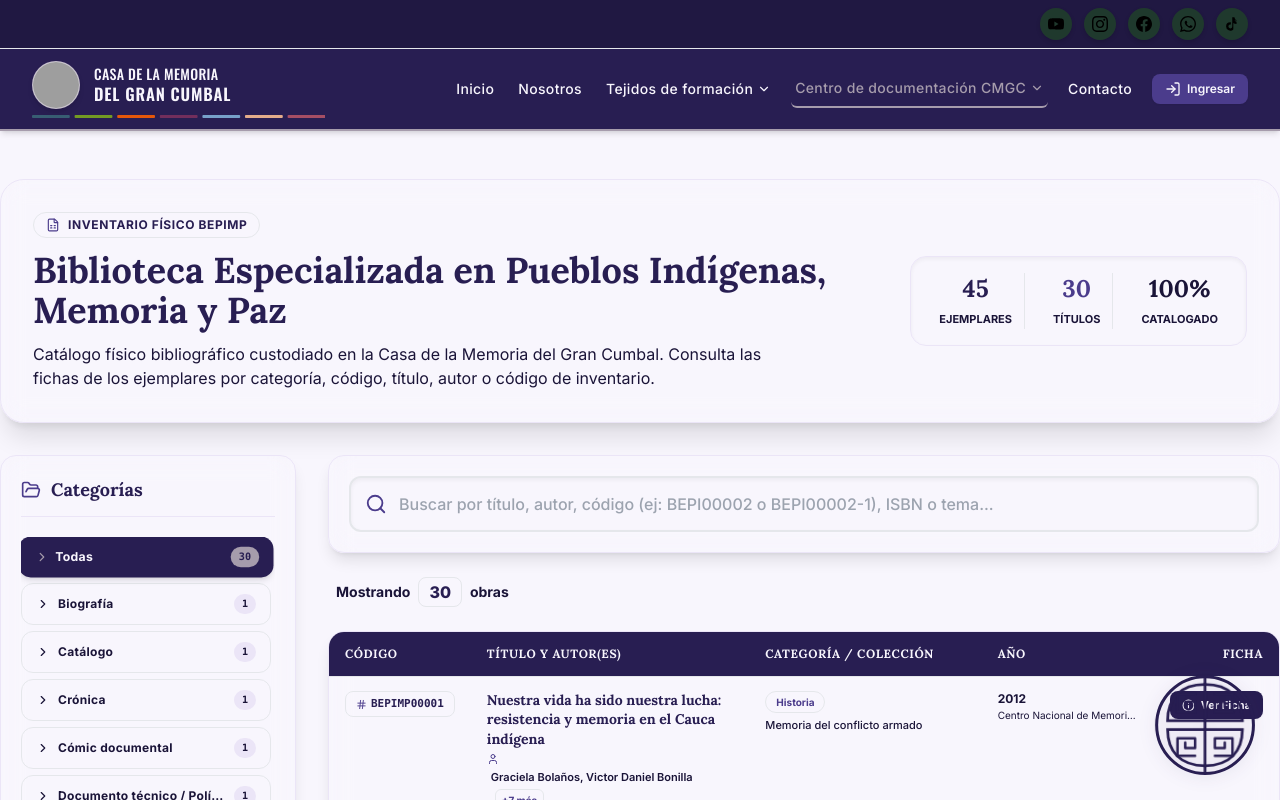
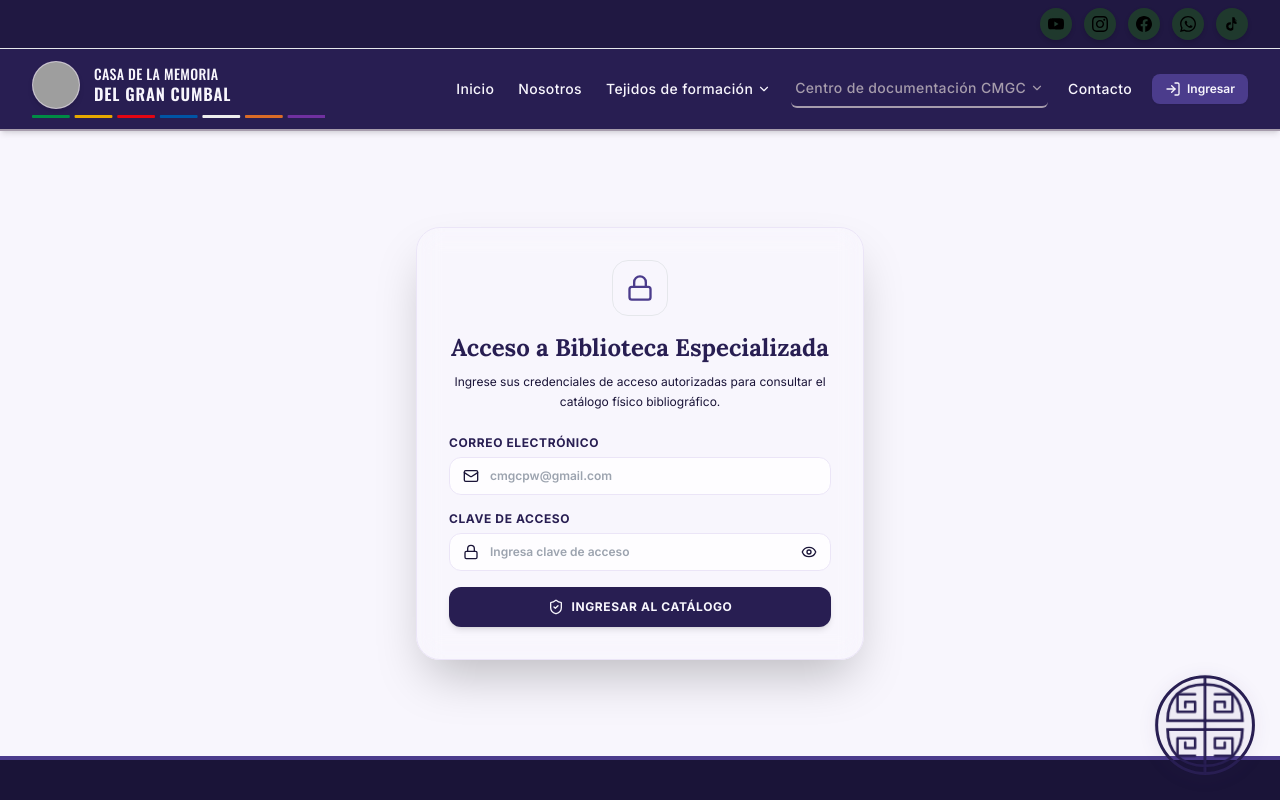
Before and after one commit to danielguadir/casa-memoria-web, a Next.js app: page /centro-documentacion/biblioteca in a window 1280 px wide. Shown: the top 800 px of the page. Built offline with nearby package versions, Linux system fonts and the light colour scheme; grey boxes are pictures that could not be loaded.

Commit message:
feat(bepimp): add email/password access gate and remove banner metrics text

```diff
--- a/src/components/BibliotecaEspecializada.tsx
+++ b/src/components/BibliotecaEspecializada.tsx
@@ -1,25 +1,72 @@
 'use client';
 
-import React, { useState, useMemo } from 'react';
-import { Search, BookOpen, User, Info, CheckCircle2, FileSpreadsheet, X, Hash, FolderOpen, ChevronRight, Layers } from 'lucide-react';
+import React, { useState, useMemo, useEffect } from 'react';
+import { Search, BookOpen, User, Info, CheckCircle2, FileSpreadsheet, X, Hash, FolderOpen, ChevronRight, Layers, Lock, Mail, Eye, EyeOff, ShieldCheck, LogOut, AlertCircle } from 'lucide-react';
+import { useAuth } from '@/context/AuthContext';
 import {
   libraryCatalog,
   LibraryItem,
   getAllLibraryCategories,
-  searchLibrary,
-  getTotalCopiesCount
+  searchLibrary
 } from '@/data/libraryCatalog';
 
 export default function BibliotecaEspecializada() {
+  const { user, isLoggedIn, login, logout } = useAuth();
+  const [isLocalAuth, setIsLocalAuth] = useState<boolean>(false);
+  const [loginEmail, setLoginEmail] = useState('');
+  const [loginPassword, setLoginPassword] = useState('');
+  const [showPassword, setShowPassword] = useState(false);
+  const [authError, setAuthError] = useState<string | null>(null);
+
   const [searchQuery, setSearchQuery] = useState('');
   const [selectedCategory, setSelectedCategory] = useState<string>('Todas');
   const [selectedItemModal, setSelectedItemModal] = useState<LibraryItem | null>(null);
 
+  useEffect(() => {
+    if (typeof window !== 'undefined') {
+      const stored = sessionStorage.getItem('bepimp_authenticated');
+      if (stored === 'true') {
+        setIsLocalAuth(true);
+      }
+    }
+  }, []);
+
+  const isAuth = isLoggedIn || isLocalAuth;
+
+  const handleLoginSubmit = (e: React.FormEvent) => {
+    e.preventDefault();
+    setAuthError(null);
+    const trimmedEmail = loginEmail.trim().toLowerCase();
+
+    if (trimmedEmail === 'cmgcpw@gmail.com' && loginPassword === 'admincmgc2026') {
+      if (typeof window !== 'undefined') {
+        sessionStorage.setItem('bepimp_authenticated', 'true');
+      }
+      setIsLocalAuth(true);
+      login(trimmedEmail, loginPassword);
+    } else {
+      const result = login(trimmedEmail, loginPassword);
+      if (result.success) {
+        if (typeof window !== 'undefined') {
+          sessionStorage.setItem('bepimp_authenticated', 'true');
+        }
+        setIsLocalAuth(true);
+      } else {
+        setAuthError('Correo o clave de acceso incorrectos.');
+      }
+    }
+  };
+
+  const handleLogout = () => {
+    if (typeof window !== 'undefined') {
+      sessionStorage.removeItem('bepimp_authenticated');
+    }
+    setIsLocalAuth(false);
+    logout();
+  };
+
   // Dynamic categories list starting with 'Todas'
   const categoriesList = useMemo(() => ['Todas', ...getAllLibraryCategories()], []);
-
-  // Total physical copies count across all titles
-  const totalCopiesCount = useMemo(() => getTotalCopiesCount(), []);
 
   // Compute item counts per category for scalable sidebar metrics
   const categoryCounts = useMemo(() => {
@@ -48,6 +95,80 @@ export default function BibliotecaEspecializada() {
     alert(`Solicitud registrada para "${item.title}". Módulo de préstamo presencial en sala.`);
   };
 
+  if (!isAuth) {
+    return (
+      <div className="max-w-md mx-auto my-12 p-8 bg-crema/95 backdrop-blur-md rounded-3xl shadow-2xl border border-crema-dark space-y-6 animate-in fade-in duration-300">
+        <div className="text-center space-y-2">
+          <div className="w-14 h-14 bg-verde-profundo/10 rounded-2xl flex items-center justify-center mx-auto mb-4 border border-verde-profundo/20 text-verde-profundo">
+            <Lock className="w-7 h-7 text-terracota" />
+          </div>
+          <h2 className="font-serif font-bold text-2xl text-verde-profundo">Acceso a Biblioteca Especializada</h2>
+          <p className="text-cafe/80 text-xs leading-relaxed">
+            Ingrese sus credenciales de acceso autorizadas para consultar el catálogo físico bibliográfico.
+          </p>
+        </div>
+
+        {authError && (
+          <div className="p-3 bg-red-50 border border-red-200 rounded-xl text-xs text-red-700 flex items-center space-x-2 animate-in fade-in">
+            <AlertCircle className="w-4 h-4 shrink-0" />
+            <span>{authError}</span>
+          </div>
+        )}
+
+        <form onSubmit={handleLoginSubmit} className="space-y-4">
+          <div>
+            <label className="block text-xs font-bold text-verde-profundo mb-1.5 uppercase tracking-wider">
+              Correo Electrónico
+            </label>
+            <div className="relative">
+              <Mail className="w-4 h-4 text-cafe/50 absolute left-3.5 top-1/2 -translate-y-1/2" />
+              <input
+                type="email"
+                required
+                value={loginEmail}
+                onChange={(e) => setLoginEmail(e.target.value)}
+                placeholder="cmgcpw@gmail.com"
+                className="w-full pl-10 pr-4 py-2.5 rounded-xl border border-crema-dark bg-white/80 text-xs font-semibold text-cafe focus:outline-none focus:ring-2 focus:ring-verde-profundo/30 focus:border-verde-profundo transition-all"
+              />
+            </div>
+          </div>
+
+          <div>
+            <label className="block text-xs font-bold text-verde-profundo mb-1.5 uppercase tracking-wider">
+              Clave de Acceso
+            </label>
+            <div className="relative">
+              <Lock className="w-4 h-4 text-cafe/50 absolute left-3.5 top-1/2 -translate-y-1/2" />
+              <input
+                type={showPassword ? 'text' : 'password'}
+                required
+                value={loginPassword}
+                onChange={(e) => setLoginPassword(e.target.value)}
+                placeholder="Ingresa clave de acceso"
+                className="w-full pl-10 pr-10 py-2.5 rounded-xl border border-crema-dark bg-white/80 text-xs font-semibold text-cafe focus:outline-none focus:ring-2 focus:ring-verde-profundo/30 focus:border-verde-profundo transition-all"
+              />
+              <button
+                type="button"
+                onClick={() => setShowPassword(!showPassword)}
+                className="absolute right-3.5 top-1/2 -translate-y-1/2 text-cafe/50 hover:text-cafe transition-colors"
+              >
+                {showPassword ? <EyeOff className="w-4 h-4" /> : <Eye className="w-4 h-4" />}
+              </button>
+            </div>
+          </div>
+
+          <button
+            type="submit"
+            className="w-full py-3 bg-verde-profundo hover:bg-verde-profundo/90 text-crema font-bold rounded-xl shadow-md transition-all text-xs tracking-wider uppercase cursor-pointer flex items-center justify-center space-x-2 mt-2"
+          >
+            <ShieldCheck size={16} />
+            <span>Ingresar al Catálogo</span>
+          </button>
+        </form>
+      </div>
+    );
+  }
+
   return (
     <div className="max-w-7xl mx-auto space-y-8 animate-in fade-in duration-300">
 
@@ -65,30 +186,23 @@ export default function BibliotecaEspecializada() {
               Biblioteca Especializada en Pueblos Indígenas, Memoria y Paz
             </h3>
             <p className="text-cafe/80 text-sm sm:text-base max-w-3xl leading-relaxed">
-              Catálogo físico bibliográfico custodiado en la Casa de la Memoria del Gran Cumbal. Consulta las fichas de los ejemplares por categoría, código, título, autor o código de inventario.
+              Catálogo físico bibliográfico custodiado en la Casa de la Memoria del Gran Cumbal.
             </p>
           </div>
 
-          {/* Quick Metrics */}
-          <div className="flex items-center gap-4 bg-crema-dark/80 p-4 rounded-2xl border border-crema-dark shadow-inner shrink-0">
-            <div className="text-center px-3 border-r border-cafe/20">
-              <span className="block font-serif font-extrabold text-2xl text-verde-profundo">
-                {totalCopiesCount}
-              </span>
-              <span className="text-[11px] font-bold text-cafe/70 uppercase">Ejemplares</span>
+          {/* User Session Info / Logout Button */}
+          <div className="flex items-center gap-3 bg-crema-dark/60 px-4 py-2.5 rounded-2xl border border-crema-dark shrink-0">
+            <div className="flex items-center space-x-2 text-xs font-bold text-verde-profundo">
+              <ShieldCheck size={16} className="text-terracota" />
+              <span>{user?.email || 'cmgcpw@gmail.com'}</span>
             </div>
-            <div className="text-center px-3 border-r border-cafe/20">
-              <span className="block font-serif font-extrabold text-2xl text-terracota">
-                {libraryCatalog.length}
-              </span>
-              <span className="text-[11px] font-bold text-cafe/70 uppercase">Títulos</span>
-            </div>
-            <div className="text-center px-3">
-              <span className="block font-serif font-extrabold text-2xl text-mostaza-dark">
-                100%
-              </span>
-              <span className="text-[11px] font-bold text-cafe/70 uppercase">Catalogado</span>
-            </div>
+            <button
+              onClick={handleLogout}
+              className="text-xs text-terracota hover:text-terracota/80 font-bold underline flex items-center space-x-1 ml-2 cursor-pointer"
+            >
+              <LogOut size={14} />
+              <span>Salir</span>
+            </button>
           </div>
         </div>
       </div>
--- a/src/components/LoginModal.tsx
+++ b/src/components/LoginModal.tsx
@@ -49,9 +49,9 @@ export default function LoginModal() {
         <div className="p-3.5 bg-mostaza/15 border border-mostaza/40 rounded-xl text-xs text-cafe flex items-start space-x-3">
           <Key className="w-5 h-5 text-terracota shrink-0 mt-0.5" />
           <div>
-            <p className="font-bold text-verde-profundo">Credenciales para Pruebas:</p>
+            <p className="font-bold text-verde-profundo">Credenciales de Acceso:</p>
             <p className="text-cafe/80 mt-0.5">
-              Puedes ingresar cualquier correo válido (ej: <code className="bg-crema px-1.5 py-0.5 rounded font-mono font-bold">admin@casamemoria.gov.co</code>) y la clave demo <code className="bg-crema px-1.5 py-0.5 rounded font-mono font-bold text-terracota">123</code>.
+              Correo autorizado: <code className="bg-crema px-1.5 py-0.5 rounded font-mono font-bold text-verde-profundo">cmgcpw@gmail.com</code> | Clave: <code className="bg-crema px-1.5 py-0.5 rounded font-mono font-bold text-terracota">admincmgc2026</code>
             </p>
           </div>
         </div>
--- a/src/context/AuthContext.tsx
+++ b/src/context/AuthContext.tsx
@@ -45,18 +45,26 @@ export const AuthProvider: React.FC<{ children: React.ReactNode }> = ({ children
   const closeKioskModal = () => setIsKioskOpen(false);
 
   const login = (email: string, password: string) => {
-    if (!email || !email.includes('@')) {
+    const trimmedEmail = email ? email.trim().toLowerCase() : '';
+
+    if (!trimmedEmail || !trimmedEmail.includes('@')) {
       return { success: false, error: 'Por favor ingresa un correo electrónico válido.' };
     }
 
-    if (password !== '123') {
-      return { success: false, error: 'Contraseña incorrecta. La clave demo para pruebas es: 123' };
+    // Support cmgcpw@gmail.com with admincmgc2026, or legacy demo password 123
+    const isValid =
+      (trimmedEmail === 'cmgcpw@gmail.com' && password === 'admincmgc2026') ||
+      (password === 'admincmgc2026') ||
+      (password === '123');
+
+    if (!isValid) {
+      return { success: false, error: 'Correo o clave de acceso incorrectos.' };
     }
 
     const mockUser: User = {
       id: 'usr_001',
-      name: email.split('@')[0].replace('.', ' ').toUpperCase(),
-      email: email,
+      name: trimmedEmail === 'cmgcpw@gmail.com' ? 'Casa de la Memoria Admin' : trimmedEmail.split('@')[0].replace('.', ' ').toUpperCase(),
+      email: trimmedEmail,
       role: 'Administrador',
     };
 
```
